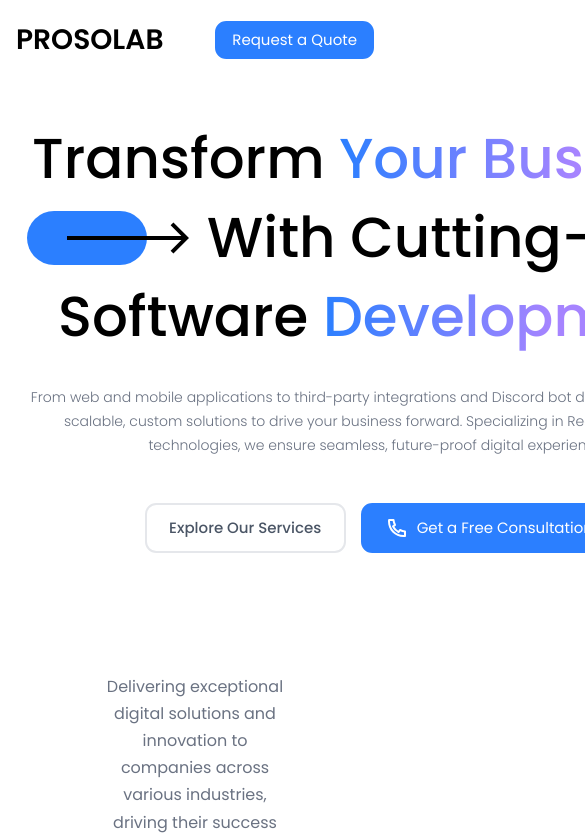
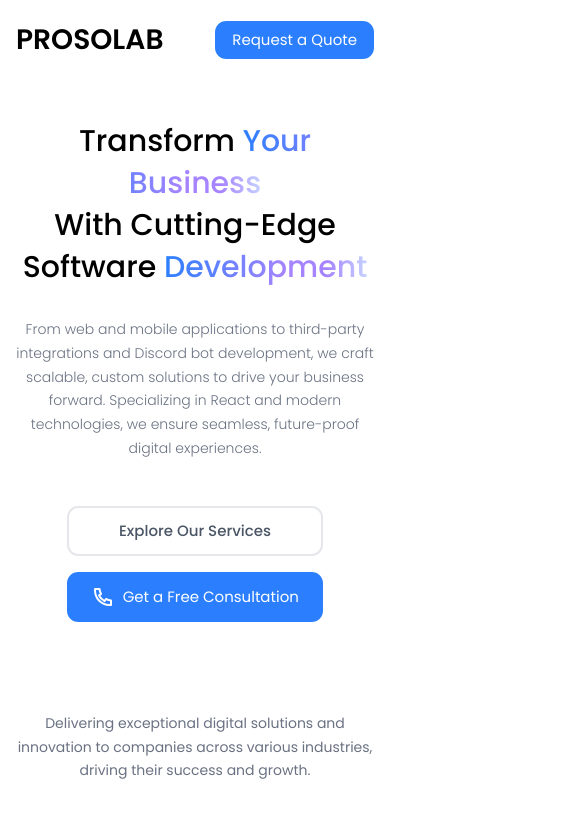
Before and after one commit to SiruzMammadli/prosolab, a Next.js app: page / in a window 390 px wide. Shown: the top 835 px of the page, 585 px wide, since content can reach past the window. Built offline with nearby package versions, Linux system fonts and the light colour scheme.

Commit message:
Added Responsibility Into Hero & Cooperated Companies

```diff
--- a/app/(public)/_components/cooperated-companies.tsx
+++ b/app/(public)/_components/cooperated-companies.tsx
@@ -7,15 +7,15 @@ import {Autoplay} from "swiper/modules";
 
 export default () => {
     return (
-        <section className="py-[60px]">
+        <section className="py-[30px_60px] md:py-[60px]">
             <Container>
                 <Flex
                     direction="column"
                     alignItems="center"
                     justifyContent="center"
-                    className="text-center gap-y-8 mx-auto"
+                    className="text-center gap-y-[32px] mx-auto"
                 >
-                    <h3 className="w-[50%] text-gray-500 text-[16px]">Delivering exceptional digital solutions and
+                    <h3 className="w-full lg:w-[50%] text-gray-500 text-[14px] lg:text-[16px]">Delivering exceptional digital solutions and
                         innovation to
                         companies across various industries,
                         driving their success and growth.</h3>
--- a/app/(public)/_components/hero.tsx
+++ b/app/(public)/_components/hero.tsx
@@ -11,20 +11,20 @@ export default () => {
                     direction="column"
                     alignItems="center"
                     justifyContent="center"
-                    className="text-center gap-y-8 mx-auto w-[730px]"
+                    className="text-center gap-y-8 mx-auto md:w-[730px]"
                 >
-                    <h1 className="text-6xl font-medium leading-[1.4]">Transform&nbsp;
+                    <h1 className="text-[30px] md:text-6xl font-medium leading-[1.4]">Transform&nbsp;
                         <TextGradient>Your Business</TextGradient>
-                        <Flex>
-                            <div className="inline-block bg-blue-500 rounded-full w-[120px] h-[54px] mr-16 relative">
-                                <span
-                                    className={cn(
-                                        "absolute top-1/2 left-[40px] -translate-y-1/2 h-[4px] w-[120px] bg-black",
-                                    )}/>
-                                <ArrowRightIcon
-                                    className="w-[48px]! h-[48px]! absolute top-1/2 -translate-y-1/2 -right-[50px]"
-                                />
-                            </div>
+                        <Flex justifyContent="center">
+                            {/*<div className="inline-block bg-blue-500 rounded-full w-[120px] h-[54px] mr-16 relative">*/}
+                            {/*    <span*/}
+                            {/*        className={cn(*/}
+                            {/*            "absolute top-1/2 left-[40px] -translate-y-1/2 h-[4px] w-[120px] bg-black",*/}
+                            {/*        )}/>*/}
+                            {/*    <ArrowRightIcon*/}
+                            {/*        className="w-[48px]! h-[48px]! absolute top-1/2 -translate-y-1/2 -right-[50px]"*/}
+                            {/*    />*/}
+                            {/*</div>*/}
                             With Cutting-Edge
                         </Flex>
                         Software&nbsp;
@@ -35,11 +35,11 @@ export default () => {
                         craft scalable, custom solutions to drive your business forward. Specializing in React and
                         modern technologies, we ensure seamless, future-proof digital experiences.
                     </p>
-                    <Flex className="gap-x-4 mt-4">
-                        <Button variant="outlined">
+                    <Flex className="gap-[16px] mt-4 flex-col md:flex-row">
+                        <Button variant="outlined" className="w-full md:w-max">
                             Explore Our Services
                         </Button>
-                        <Button>
+                        <Button className="w-full md:w-max">
                             <PhoneIcon/>
                             <span>Get a Free Consultation</span>
                         </Button>
--- a/app/(public)/_components/section-with-heading.tsx
+++ b/app/(public)/_components/section-with-heading.tsx
@@ -10,12 +10,12 @@ export default (props: Readonly<PropsWithChildren<{ title: React.ReactNode; desc
                 alignItems="center"
 
             >
-                <header className="text-center w-[75%]">
+                <header className="text-center md:w-[75%]">
                     <h2 className="text-[32px] md:text-[40px] font-medium mb-2">
                         {props.title}
                     </h2>
                     {props.description ? (
-                        <p className="text-[16px] text-gray-500">
+                        <p className="text-[14px] md:text-[16px] text-gray-500">
                             {props.description}
                         </p>
                     ) : null}
```
